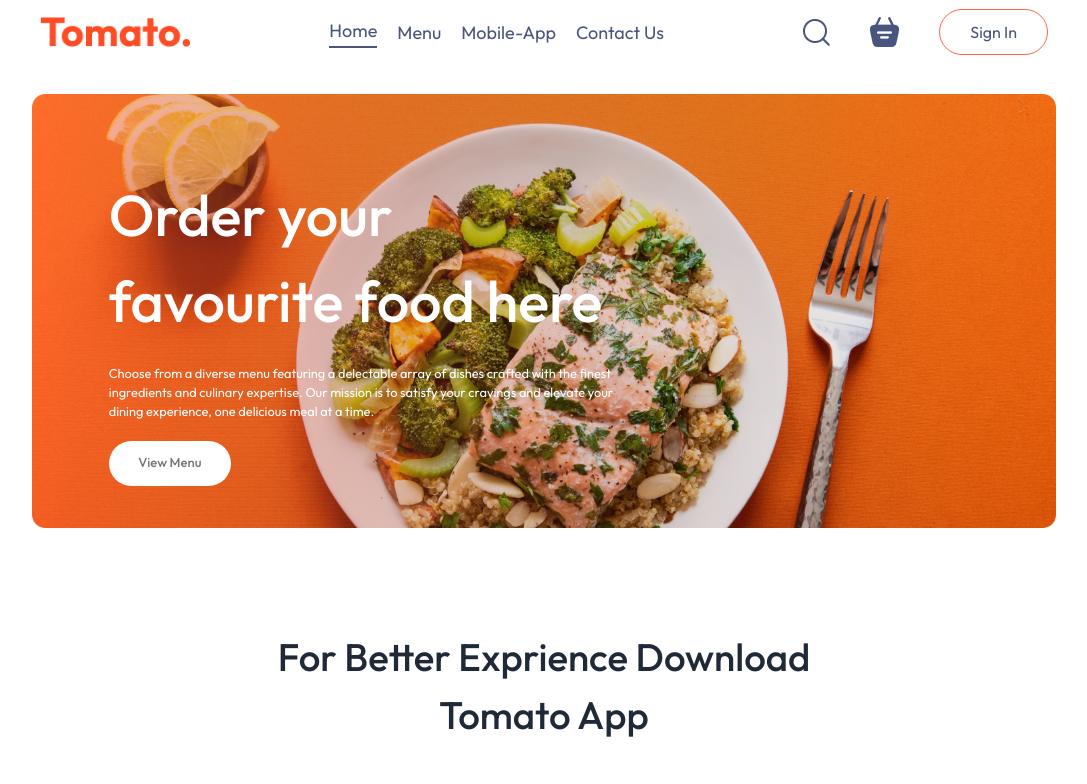
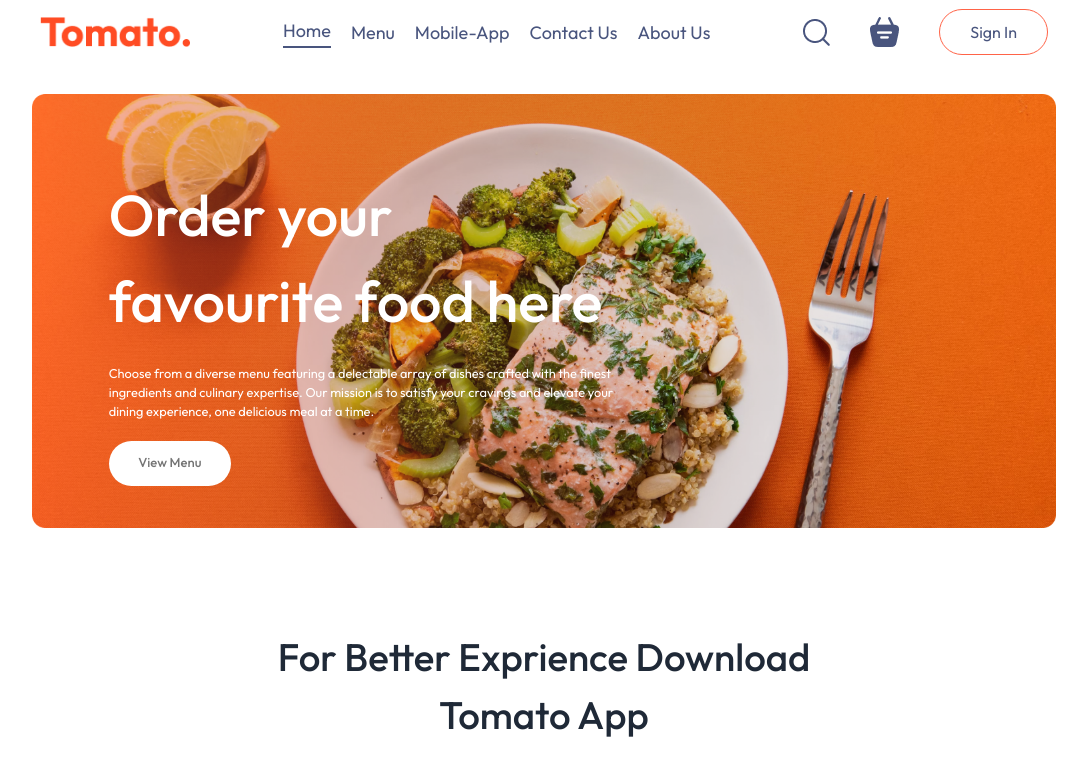
Before and after one commit to general-joe/foodDeliveryApp, a React (Vite) app in the folder frontend/: page / in a window 1280 px wide. Shown: the top 784 px of the page, without its empty margins (96-1183 px from the left). Built offline with nearby package versions, Linux system fonts and the light colour scheme.

Commit message:
Added about us page

```diff
--- a/frontend/src/components/Layout/index.jsx
+++ b/frontend/src/components/Layout/index.jsx
@@ -15,8 +15,8 @@ function Layout() {
         <div>
           <Outlet />
         </div>
-        <Footer />
       </div>
+      <Footer />
     </div>
   );
 }
--- a/frontend/src/components/Navbar/Navbar.jsx
+++ b/frontend/src/components/Navbar/Navbar.jsx
@@ -46,6 +46,13 @@ const Navbar = ({ setShowLogin }) => {
         >
           Contact Us
         </a>
+        <a
+          href="/about-us"
+          onClick={() => setMenu("about-us")}
+          className={menu === "about-us" ? "active" : ""}
+        >
+          About Us
+        </a>
       </ul>
       <div className="navbar-right">
         <img src={assets.search_icon} alt="" />
--- a/frontend/src/pages/index.jsx
+++ b/frontend/src/pages/index.jsx
@@ -14,6 +14,15 @@ const rootRoutes = createBrowserRouter(
           lazy={async () => {
             const { default: Home } = await import("./Home/Home");
             return { Component: Home };
+          }}
+        />
+        <Route
+          path="order"
+          lazy={async () => {
+            const { default: PlaceOrder } = await import(
+              "./PlaceOrder/PlaceOrder"
+            );
+            return { Component: PlaceOrder };
           }}
         />
         <Route
```
